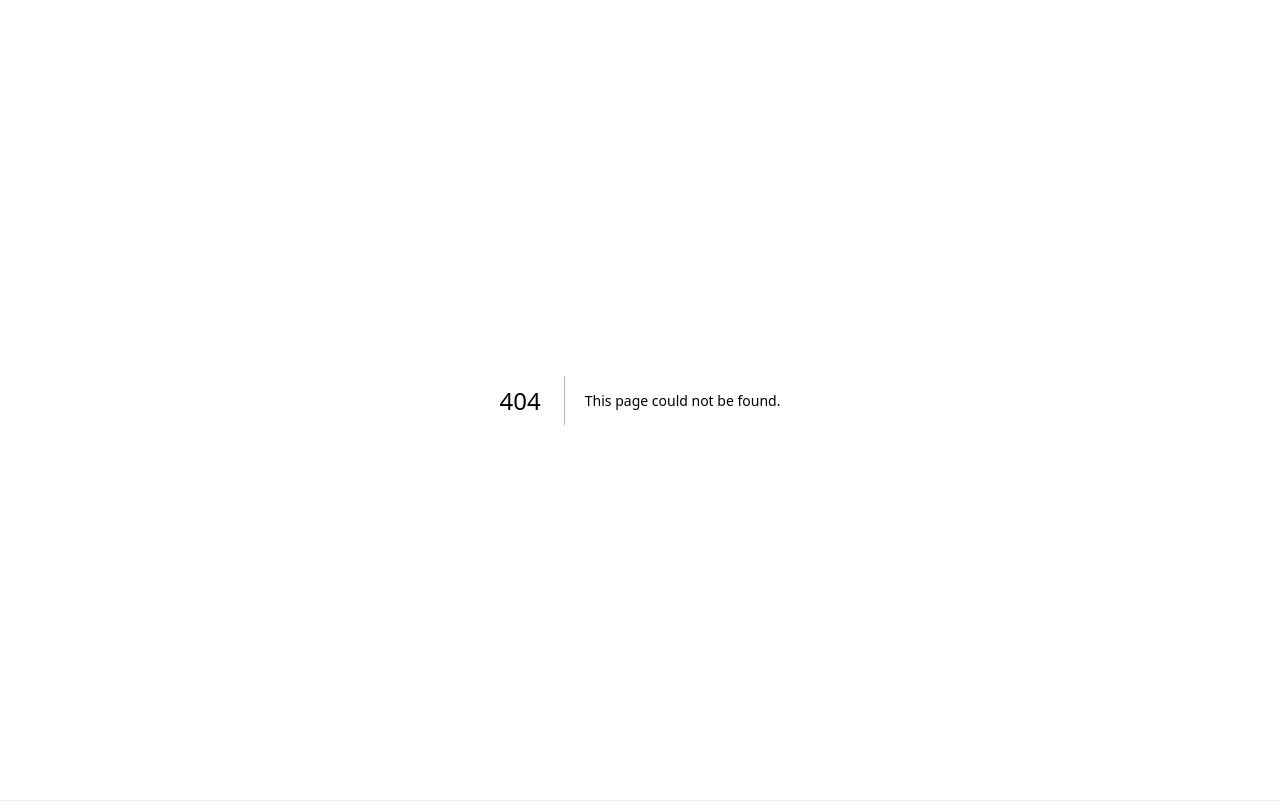
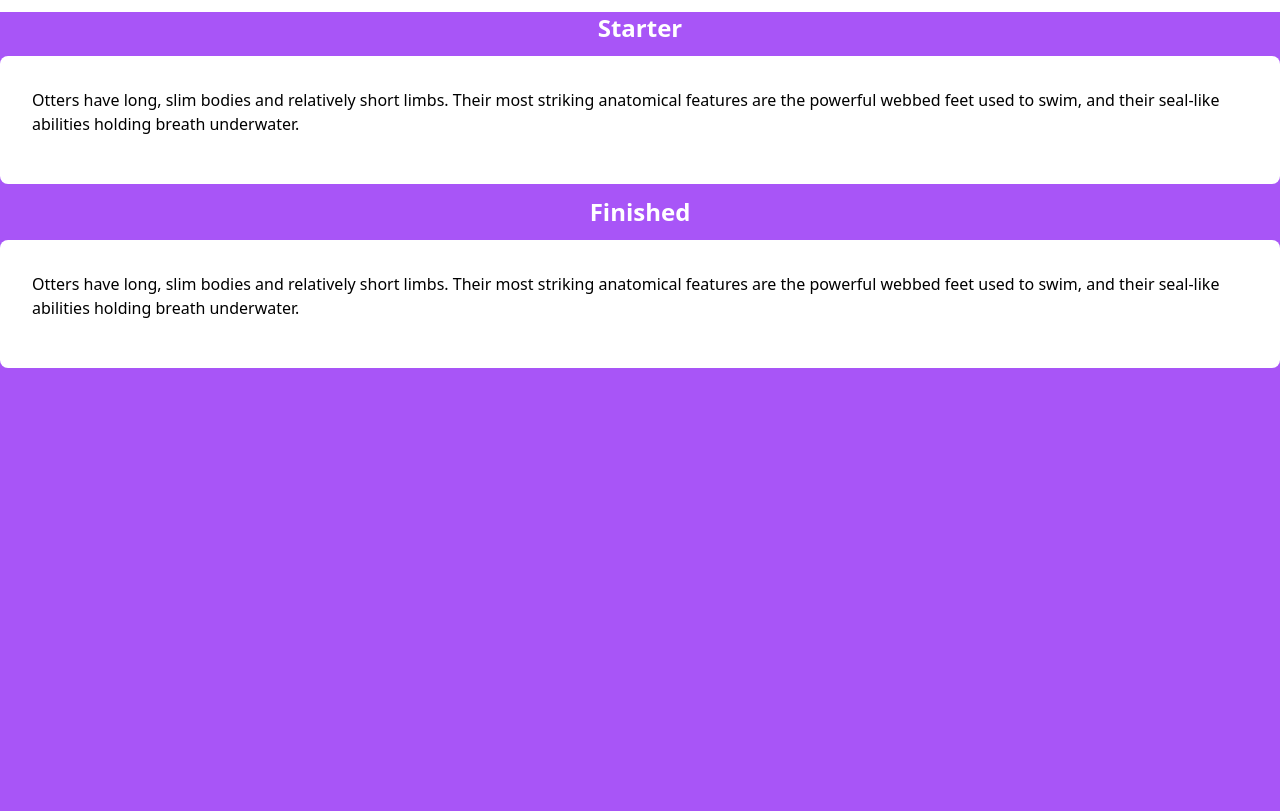
Before and after one commit to sarincasm/jar-of-dirt, a React app in the folder style/css-fundamentals/: page /rendering-logic-i/flow-layout/max-width-wrapper in a window 1280 px wide. Before the commit this address had no page. Shown: the top 811 px of the page. Built offline with nearby package versions, Linux system fonts and the light colour scheme.

Commit message:
CSS Fundamentals Flow Layout Width Wrapper : Start

```diff
--- /dev/null
+++ b/style/css-fundamentals/app/rendering-logic-i/flow-layout/max-width-wrapper/page.tsx
@@ -0,0 +1,46 @@
+function renderStarter() {
+	return (
+		<section>
+			<div className="bg-white p-8 rounded-lg">
+				<p className="mb-4">
+					Otters have long, slim bodies and relatively short limbs. Their
+					most striking anatomical features are the powerful webbed feet
+					used to swim, and their seal-like abilities holding breath
+					underwater.
+				</p>
+			</div>
+		</section>
+	)
+}
+
+function renderDone() {
+	return (
+		<section>
+			<div className="bg-white p-8 rounded-lg">
+				<p className="mb-4">
+					Otters have long, slim bodies and relatively short limbs. Their
+					most striking anatomical features are the powerful webbed feet
+					used to swim, and their seal-like abilities holding breath
+					underwater.
+				</p>
+			</div>
+		</section>
+	)
+}
+
+export default function Page() {
+	return (
+		<main className="min-h-full bg-purple-500">
+			<div>
+				<h2 className="text-2xl font-bold my-3 text-center text-white">
+					Starter
+				</h2>
+				{renderStarter()}
+				<h2 className="text-2xl font-bold my-3 text-center text-white">
+					Finished
+				</h2>
+				{renderDone()}
+			</div>
+		</main>
+	)
+}
--- /dev/null
+++ b/style/css-fundamentals/app/rendering-logic-i/flow-layout/page.tsx
@@ -0,0 +1,33 @@
+import {LinkGrid, GridPost} from '@/components/LinkGrid'
+
+export default function Page() {
+	const base = '/rendering-logic-i/flow-layout'
+	const categoryTitle = 'Flow Layout'
+	const posts: GridPost[] = [
+		{
+			href: '/max-width-wrapper',
+			title: 'Max Width Wrapper',
+			description: 'Margins',
+			date: '2023-05-17',
+			category: {
+				href: `${base}`,
+				title: categoryTitle,
+			},
+		},
+		{
+			href: '/stretched-content',
+			title: 'Stretched Content',
+			description: 'Margins',
+			date: '2023-05-17',
+			category: {
+				href: `${base}`,
+				title: categoryTitle,
+			},
+		},
+	].map((post) => ({...post, href: base + post.href}))
+
+	const mainTitle = 'The Box Model'
+	const mainDescription = 'The Box Model'
+
+	return LinkGrid({posts, mainTitle, mainDescription})
+}
--- a/style/css-fundamentals/app/rendering-logic-i/page.tsx
+++ b/style/css-fundamentals/app/rendering-logic-i/page.tsx
@@ -13,6 +13,16 @@ export default function Page() {
 				title: 'Rendering Logic I',
 			},
 		},
+		{
+			href: '/flow-layout',
+			title: 'Flow Layout',
+			description: 'Inline, Block, Inline-Block, Width, Height',
+			date: '2023-05-17',
+			category: {
+				href: `${base}`,
+				title: 'Rendering Logic I',
+			},
+		},
 	].map((post) => ({...post, href: base + post.href}))
 	const mainTitle = 'Module 1: Rendering Logic I'
 	const mainDescription =
```
